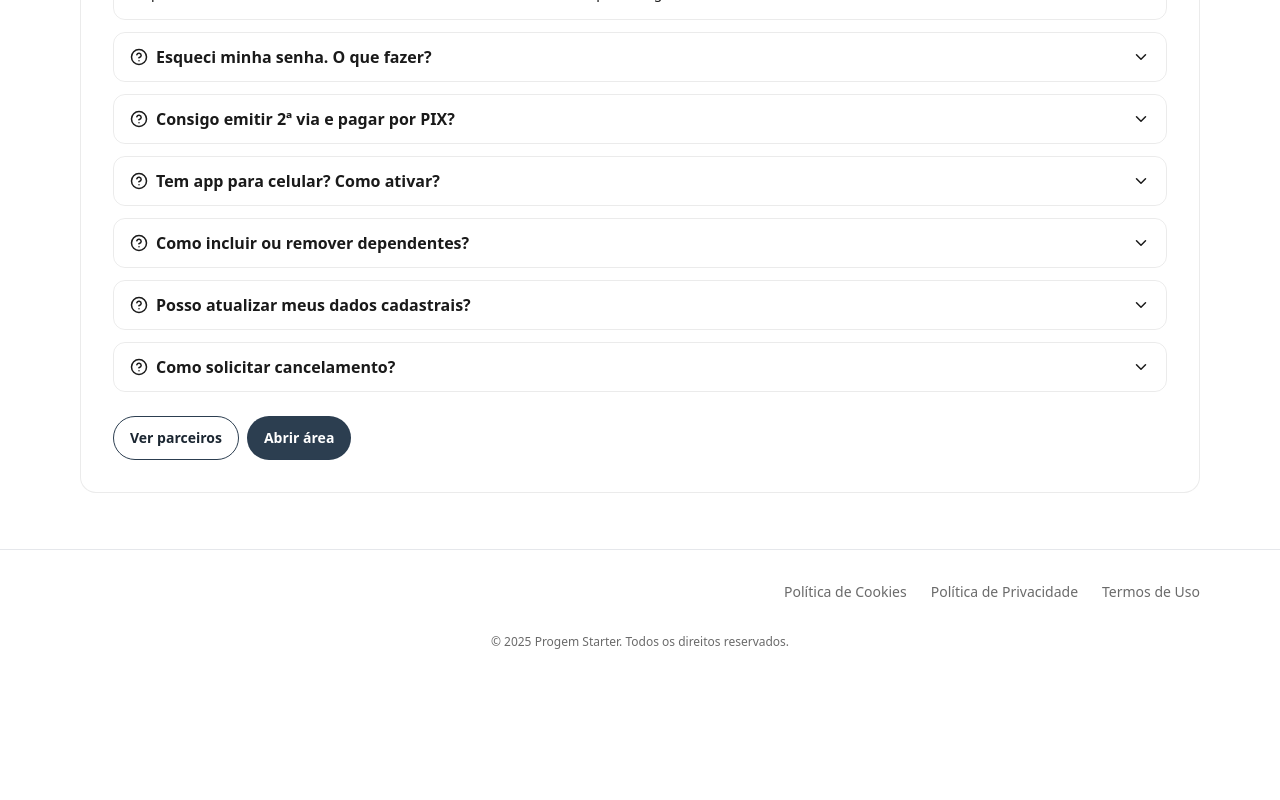
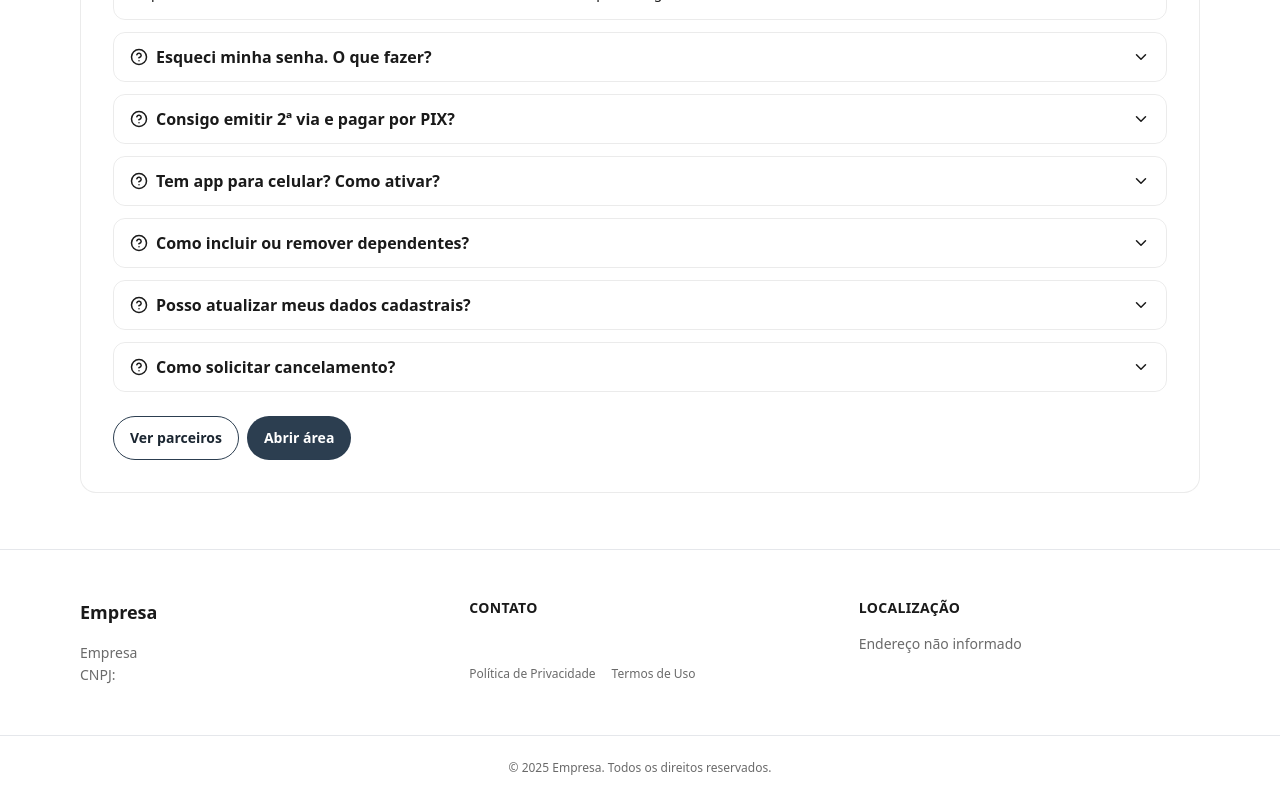
Before and after one commit to AndreLuizMazza/whitelabel, a React (Vite) app: page / in a window 1280 px wide. Shown: the part 4169-4969 px from the top of the page. Before the commit the page ends 4843 px from the top, so only its background shows below. Built offline with nearby package versions, Linux system fonts and the light colour scheme; no server answers.

Commit message:
Rodape premium

```diff
--- a/src/components/Footer.jsx
+++ b/src/components/Footer.jsx
@@ -4,43 +4,116 @@ import useTenant from "@/store/tenant"
 
 export default function Footer() {
   const empresa = useTenant(s => s.empresa)
-  const nome = empresa?.nomeFantasia || "Progem Starter"
   const ano = new Date().getFullYear()
 
+  const nome = empresa?.nomeFantasia || "Empresa"
+  const logo = empresa?.urlLogo
+  const email = empresa?.contato?.email
+  const telefone = empresa?.contato?.telefone
+
+  const end = empresa?.endereco
+  const enderecoFormatado = end
+    ? `${end.logradouro}, ${end.numero} - ${end.bairro}, ${end.cidade}/${end.uf}`
+    : ""
+
   return (
-    <footer className="w-full border-t bg-[var(--surface)]">
-      <div className="container-max py-8 flex flex-col md:flex-row md:items-center md:justify-between gap-6">
+    <footer className="w-full bg-[var(--surface)] border-t">
+      <div className="container-max py-12 grid gap-12 md:grid-cols-3">
 
-        {/* Logo + nome */}
-        <div className="flex items-center gap-3">
-          {empresa?.urlLogo ? (
+        {/* Coluna 1: Logo + Institucional */}
+        <div className="flex flex-col gap-4">
+          {logo ? (
             <img
-              src={empresa.urlLogo}
+              src={logo}
               alt={nome}
-              className="h-8 w-auto object-contain"
+              className="h-10 w-auto object-contain"
               referrerPolicy="no-referrer"
             />
-          ) : null}
+          ) : (
+            <h2 className="text-lg font-semibold text-[var(--text)]">
+              {nome}
+            </h2>
+          )}
 
+          <p className="text-sm text-[var(--text-muted)] leading-relaxed">
+            {empresa?.razaoSocial || nome}
+            <br />
+            CNPJ: {empresa?.cnpj}
+            <br />
+            {enderecoFormatado}
+          </p>
         </div>
 
-        {/* Links institucionais */}
-        <nav className="flex flex-wrap items-center gap-6 text-sm text-[var(--text-muted)]">
-          <Link to="/politica-cookies" className="hover:underline whitespace-nowrap">
-            Política de Cookies
-          </Link>
-          <Link to="/politica-privacidade" className="hover:underline whitespace-nowrap">
-            Política de Privacidade
-          </Link>
-          <Link to="/termos-uso" className="hover:underline whitespace-nowrap">
-            Termos de Uso
-          </Link>
-        </nav>
+        {/* Coluna 2: Contatos */}
+        <div className="flex flex-col gap-4">
+          <h3 className="text-sm font-semibold text-[var(--text)] tracking-wide">
+            CONTATO
+          </h3>
+
+          <ul className="text-sm text-[var(--text-muted)] flex flex-col gap-2">
+            {telefone && (
+              <li>
+                <a
+                  href={`tel:${telefone}`}
+                  className="hover:text-[var(--primary)] transition-colors"
+                >
+                  {telefone}
+                </a>
+              </li>
+            )}
+            {email && (
+              <li>
+                <a
+                  href={`mailto:${email}`}
+                  className="hover:text-[var(--primary)] transition-colors"
+                >
+                  {email}
+                </a>
+              </li>
+            )}
+          </ul>
+
+          <div className="mt-4 flex gap-4">
+            <Link
+              to="/politica-privacidade"
+              className="text-xs text-[var(--text-muted)] hover:text-[var(--primary)] transition-colors"
+            >
+              Política de Privacidade
+            </Link>
+            <Link
+              to="/termos-uso"
+              className="text-xs text-[var(--text-muted)] hover:text-[var(--primary)] transition-colors"
+            >
+              Termos de Uso
+            </Link>
+          </div>
+        </div>
+
+        {/* Coluna 3: Mapa e Informações Adicionais */}
+        <div className="flex flex-col gap-4">
+          <h3 className="text-sm font-semibold text-[var(--text)] tracking-wide">
+            LOCALIZAÇÃO
+          </h3>
+
+          {end ? (
+            <a
+              href={`https://www.google.com/maps/search/?api=1&query=${end.latitude},${end.longitude}`}
+              target="_blank"
+              rel="noopener noreferrer"
+              className="text-sm text-[var(--text-muted)] hover:text-[var(--primary)] transition-colors"
+            >
+              Ver no mapa →
+            </a>
+          ) : (
+            <p className="text-sm text-[var(--text-muted)]">Endereço não informado</p>
+          )}
+        </div>
       </div>
 
-      {/* Copyright */}
-      <div className="container-max pb-6 text-center text-xs text-[var(--text-muted)]">
-        © {ano} {nome}. Todos os direitos reservados.
+      <div className="border-t py-6">
+        <div className="container-max text-center text-xs text-[var(--text-muted)]">
+          © {ano} {nome}. Todos os direitos reservados.
+        </div>
       </div>
     </footer>
   )
```
